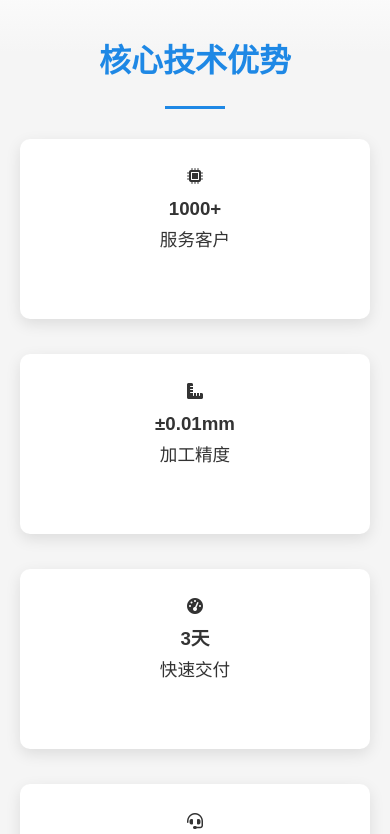
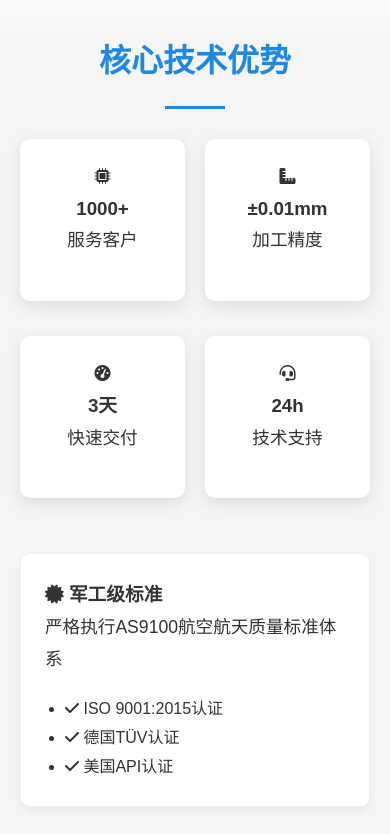
Before and after one commit to yijianlihausan/cncTest, a plain HTML site: page index.html in a window 390 px wide. Shown: the part 860-1694 px from the top of the page. Drawn offline with Linux system fonts and the light colour scheme.

Commit message:
Add files via upload

```diff
--- a/css/style.css
+++ b/css/style.css
@@ -588,10 +588,15 @@ p {
         margin-bottom: 30px;
     }
 
+    .stat-item,
+    .industry-item{
+        padding: 24px;
+        margin-bottom: 15px;
+    }
+
     .feature-item,
-    .stat-item,
-    .advantage-item,
-    .industry-item {
+    .advantage-item
+     {
         padding: 24px;
         margin-bottom: 15px;
         min-height: 180px;
@@ -790,10 +795,16 @@ p {
 }
 
 @media screen and (max-width: 480px) {
+    .industry-grid,
+    .stats-grid{
+        grid-template-columns:1fr 1fr;
+    }
+    .stat-item{
+        min-width: 100px;
+    }
     .tech-features,
-    .stats-grid,
-    .advantage-grid,
-    .industry-grid {
+    .advantage-grid
+     {
         grid-template-columns: 1fr;
     }
 
@@ -1032,6 +1043,7 @@ p {
 }
 
 @media screen and (max-width: 480px) {
+
     .container {
         padding: 0 20px;
     }
```
